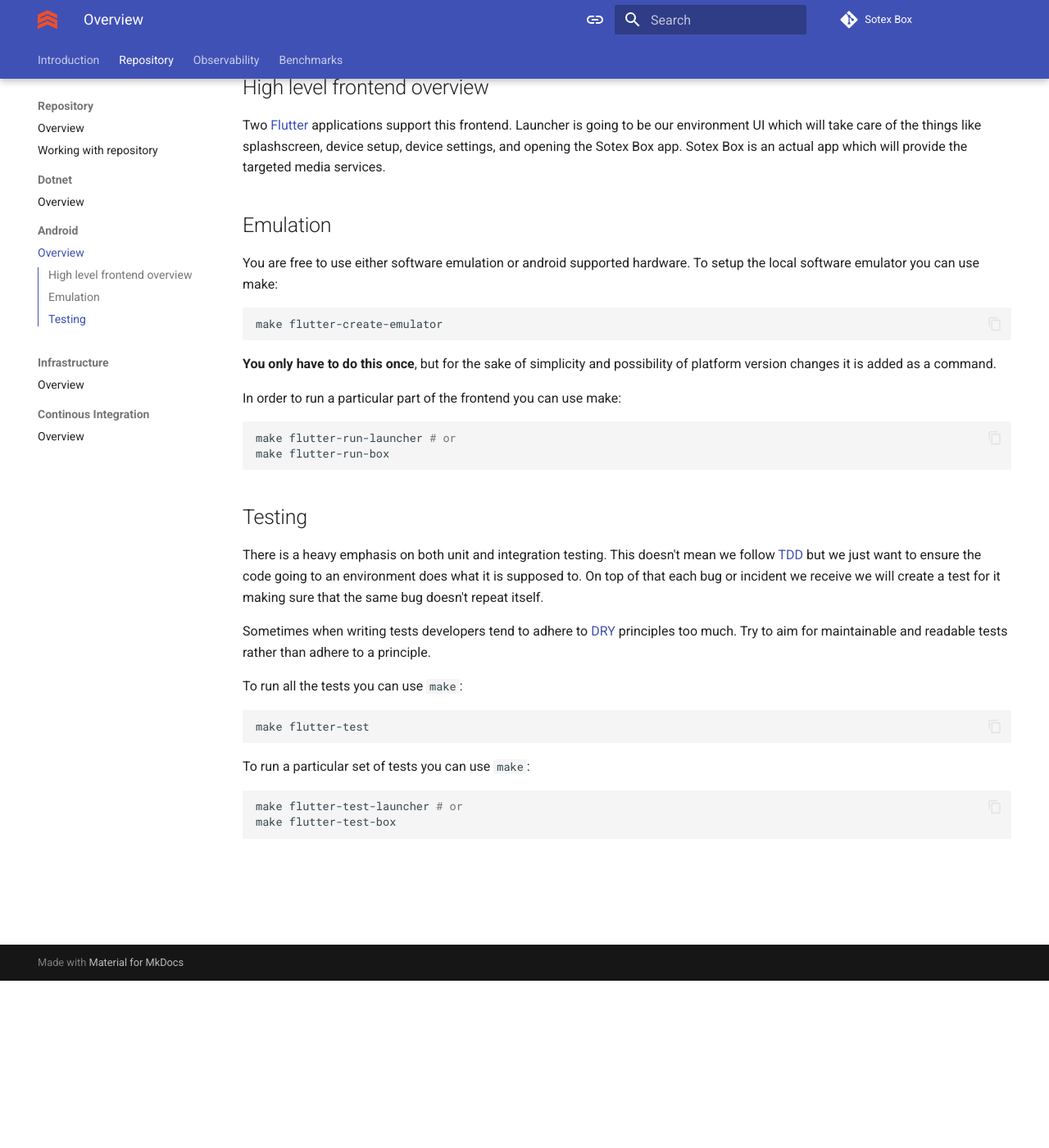
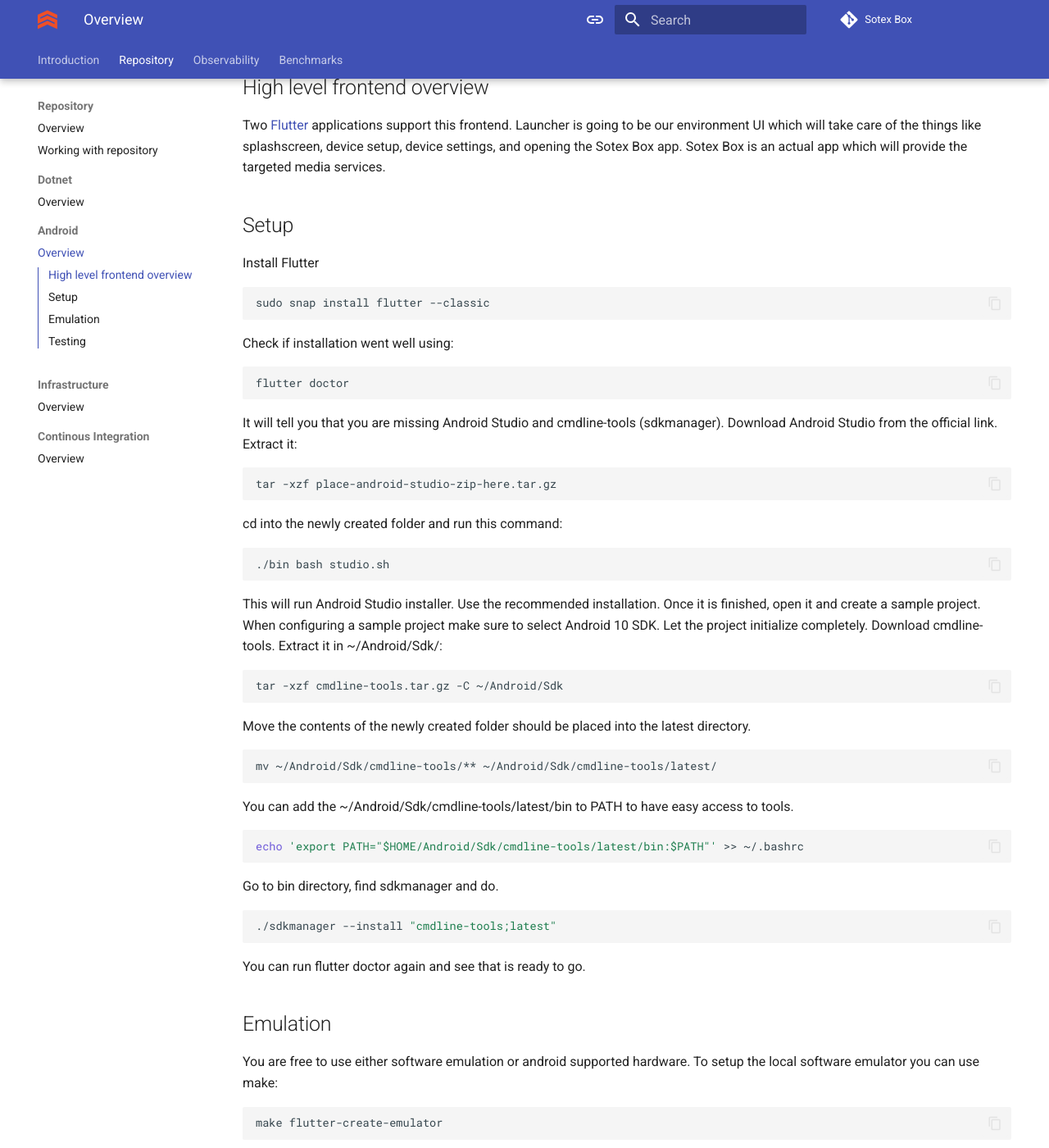
Before and after one commit to sotex-lab/sotex-box, an MkDocs documentation site: the page built from docs/repository/android/index.md, in a window 1280 px wide and 1400 px high, scrolled down 204 px. Shown: the whole window at 82% size. Built offline with MkDocs 1.6.1 and Material for MkDocs 9.7.7, drawn with Linux system fonts in a browser that asks for light colours; comment, search, counter and statistics services are not loaded.

Commit message:
flutter setup guide

````diff
--- a/docs/repository/android/index.md
+++ b/docs/repository/android/index.md
@@ -5,6 +5,50 @@
 Two [Flutter](https://docs.flutter.dev/) applications support this frontend.
 Launcher is going to be our environment UI which will take care of the things like splashscreen, device setup, device settings, and opening the Sotex Box app.
 Sotex Box is an actual app which will provide the targeted media services.
+
+## Setup
+
+Install Flutter
+```bash
+sudo snap install flutter --classic
+```
+Check if installation went well using:
+```bash
+flutter doctor
+```
+It will tell you that you are missing Android Studio and cmdline-tools (sdkmanager).
+Download Android Studio from the official link.
+Extract it:
+```bash
+tar -xzf place-android-studio-zip-here.tar.gz
+```
+cd into the newly created folder and run this command:
+```bash
+./bin bash studio.sh
+```
+This will run Android Studio installer. Use the recommended installation. Once it is finished, open it and create a sample project. When configuring a sample project make sure to select
+Android 10 SDK. Let the project initialize completely.
+Download cmdline-tools.
+Extract it in ~/Android/Sdk/:
+```bash
+tar -xzf cmdline-tools.tar.gz -C ~/Android/Sdk
+```
+Move the contents of the newly created folder should be placed into the latest directory.
+```bash
+mv ~/Android/Sdk/cmdline-tools/** ~/Android/Sdk/cmdline-tools/latest/
+```
+You can add the ~/Android/Sdk/cmdline-tools/latest/bin to PATH to have easy access to tools.
+```bash
+echo 'export PATH="$HOME/Android/Sdk/cmdline-tools/latest/bin:$PATH"' >> ~/.bashrc
+```
+Go to bin directory, find sdkmanager and do.
+
+```bash
+./sdkmanager --install "cmdline-tools;latest"
+```
+
+You can run flutter doctor again and see that is ready to go.
+
 
 ## Emulation
 
````
Also changed, not shown: docs/repository/working-with-repository.md (+6 -1 lines).
